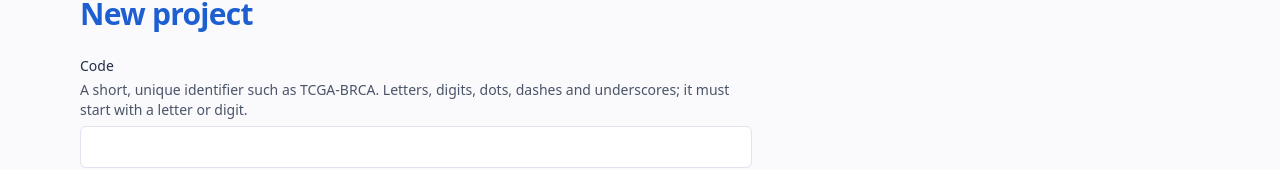
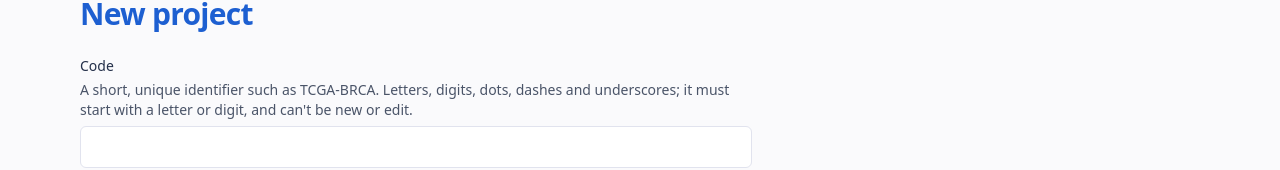
Before and after one commit to leehart3000/protolims, a React (Vite) app in the folder frontend/: page /projects/new in a window 1280 px wide. Shown: the part 129-299 px from the top of the page. Built offline with nearby package versions, Linux system fonts and the light colour scheme; what openapi-fetch would draw is missing.

Commit message:
Reject the reserved codes new and edit in the forms

```diff
--- a/frontend/src/components/ProjectForm.tsx
+++ b/frontend/src/components/ProjectForm.tsx
@@ -61,7 +61,7 @@ export function ProjectForm({
         <TextField
           label="Code"
           name="code"
-          hint="A short, unique identifier such as TCGA-BRCA. Letters, digits, dots, dashes and underscores; it must start with a letter or digit."
+          hint="A short, unique identifier such as TCGA-BRCA. Letters, digits, dots, dashes and underscores; it must start with a letter or digit, and can't be new or edit."
           error={codeError}
           defaultValue={initial.code}
           required
--- a/frontend/src/components/StudyForm.tsx
+++ b/frontend/src/components/StudyForm.tsx
@@ -72,7 +72,7 @@ export function StudyForm({
         <TextField
           label="Code"
           name="code"
-          hint="A short identifier, unique within this project, such as RNASEQ. Letters, digits, dots, dashes and underscores; it must start with a letter or digit."
+          hint="A short identifier, unique within this project, such as RNASEQ. Letters, digits, dots, dashes and underscores; it must start with a letter or digit, and can't be new or edit."
           error={codeError}
           defaultValue={initial.code}
           required
--- a/frontend/src/forms.ts
+++ b/frontend/src/forms.ts
@@ -1,5 +1,7 @@
-// Allowed characters for project and study codes (matches the API's rule).
-export const codePattern = '[A-Za-z0-9][A-Za-z0-9._\\-]*'
+// Allowed project and study codes (matches the API's rule): letters, digits, dots, dashes and
+// underscores, starting with a letter or digit. "new" and "edit", in any capitalisation, are
+// reserved because they would clash with page addresses such as /projects/new.
+export const codePattern = '(?!(?:[Nn][Ee][Ww]|[Ee][Dd][Ii][Tt])$)[A-Za-z0-9][A-Za-z0-9._\\-]*'
 
 // Allowed subject (and later sample) names: anything except slashes, with no spaces at
 // either end (matches the API's rule).
```
Also changed, not shown: 1 other file (tests, documents, lock files or other folders).
